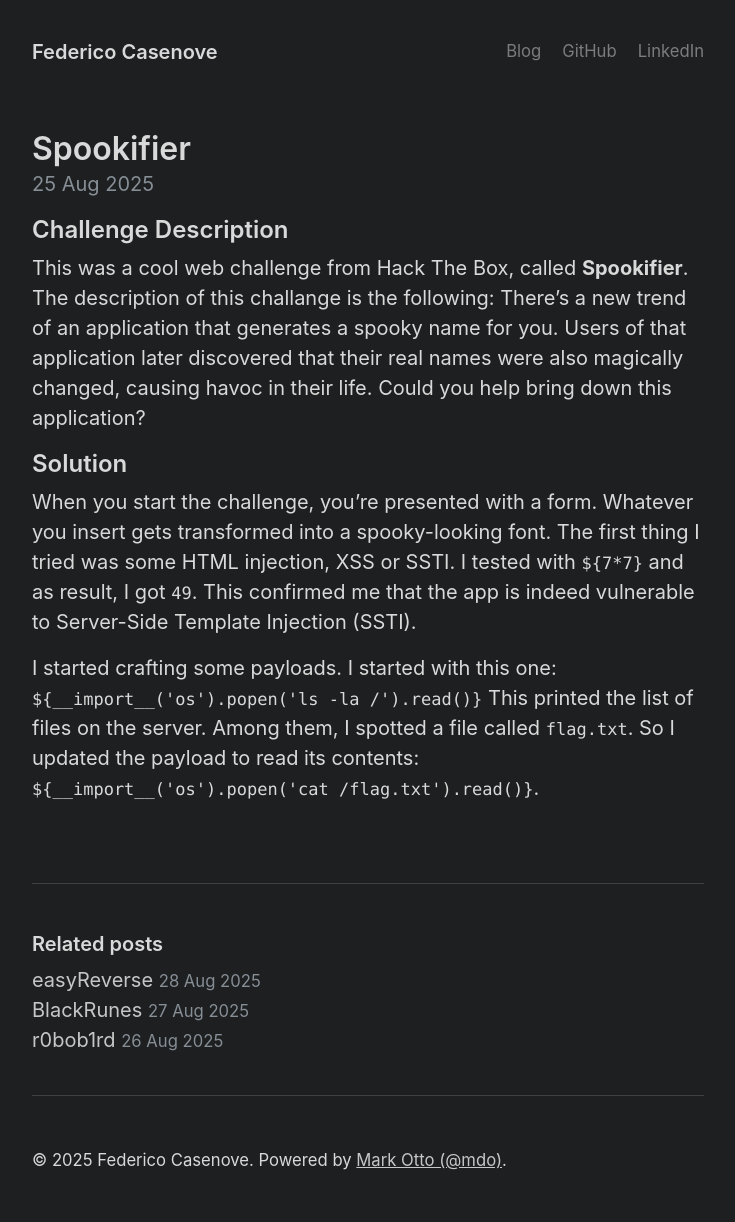
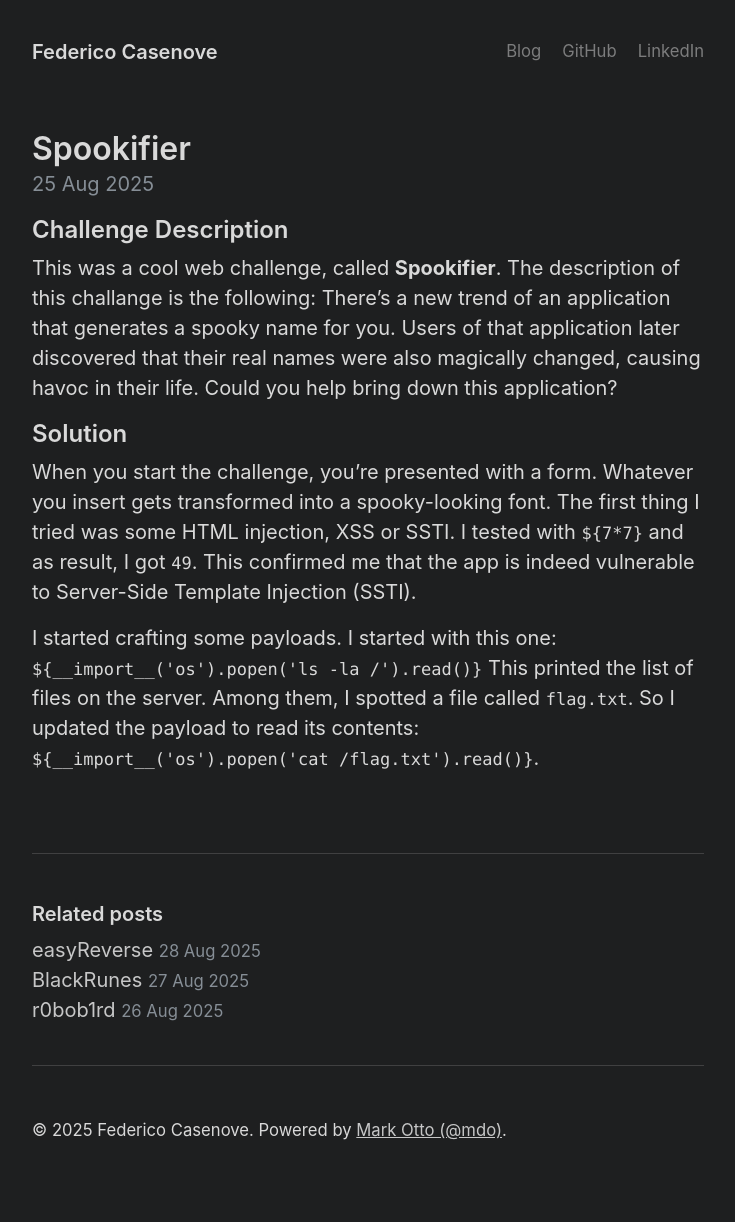
Before and after one commit to xirver/xirver.github.io, a Jekyll site: the page built from _posts/2025-08-25-Spookifier.md, in a window 1280 px wide. Shown: the whole page, without its empty margins (272-1007 px from the left). Built offline with Jekyll 4.4.1, drawn with Linux system fonts in a browser that asks for light colours; after the commit the page ends 1192 px from its top, so only the background shows below that.

Commit message:
Update 2025-08-25-Spookifier.md

```diff
--- a/_posts/2025-08-25-Spookifier.md
+++ b/_posts/2025-08-25-Spookifier.md
@@ -5,7 +5,7 @@
 ---
 
 ## Challenge Description
-This was a cool web challenge from Hack The Box, called **Spookifier**. The description of this challange is the following: There's a new trend of an application that generates a spooky name for you. Users of that application later discovered that their real names were also magically changed, causing havoc in their life. Could you help bring down this application?
+This was a cool web challenge, called **Spookifier**. The description of this challange is the following: There's a new trend of an application that generates a spooky name for you. Users of that application later discovered that their real names were also magically changed, causing havoc in their life. Could you help bring down this application?
 
 ## Solution
 When you start the challenge, you’re presented with a form. Whatever you insert gets transformed into a spooky-looking font. The first thing I tried was some HTML injection, XSS or SSTI. I tested with `${7*7}` and as result, I got `49`. This confirmed me that the app is indeed vulnerable to Server-Side Template Injection (SSTI).
```
